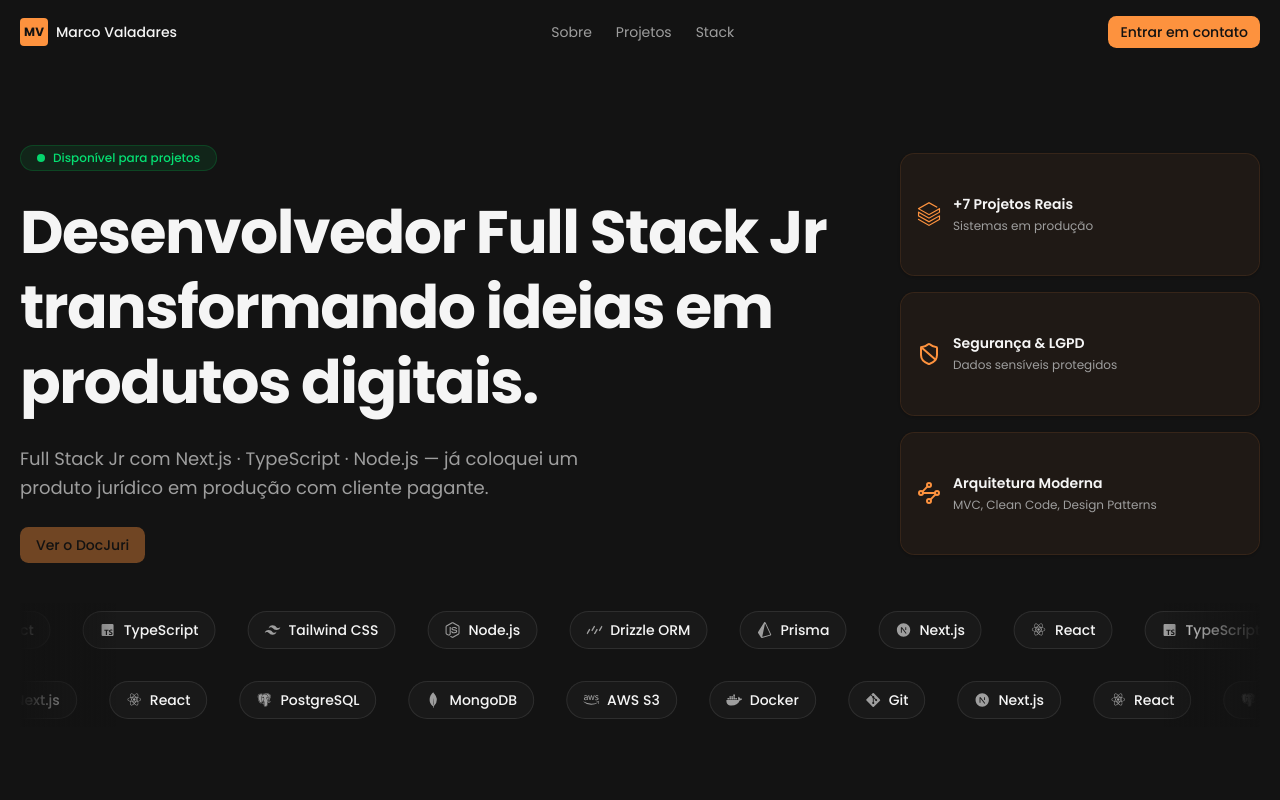
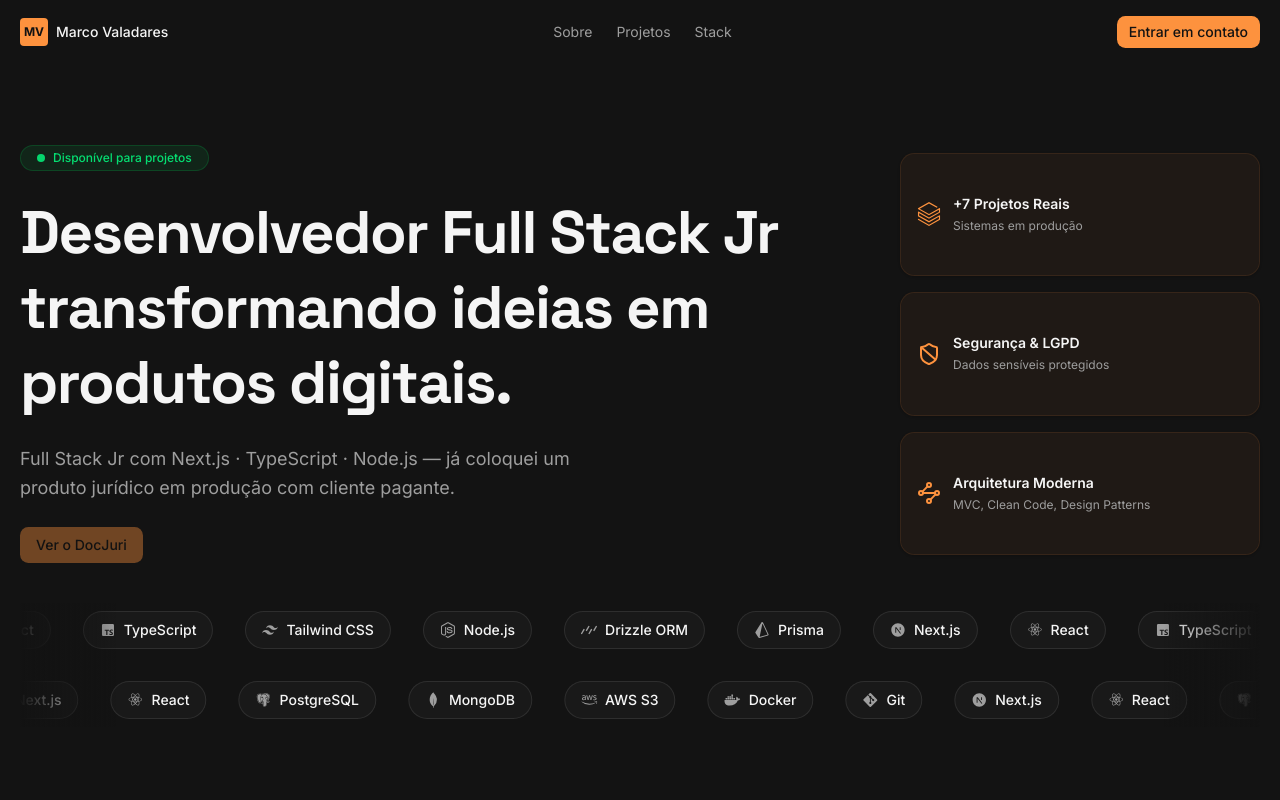
Before and after one commit to marcovaladaress/portfolio, a Next.js app: page / in a window 1280 px wide. Shown: the top 800 px of the page. Built offline with nearby package versions, Linux system fonts and the light colour scheme.

Commit message:
feat(layout): use inter and space grotesk fonts and add seo metadata

```diff
--- a/app/layout.tsx
+++ b/app/layout.tsx
@@ -1,17 +1,33 @@
 import type { Metadata } from "next";
-import { Poppins } from "next/font/google";
+import { Inter, Space_Grotesk } from "next/font/google";
 import "./globals.css";
 
-const poppins = Poppins({
+const inter = Inter({
   subsets: ["latin"],
-  weight: ["200", "400", "500", "600", "700", "800", "900"],
-  variable: "--font-poppins",
+  variable: "--font-inter",
+});
+
+const spaceGrotesk = Space_Grotesk({
+  subsets: ["latin"],
+  weight: ["400", "500", "600", "700"],
+  variable: "--font-space-grotesk",
 });
 
 export const metadata: Metadata = {
-  title: "Marco Valadares — Full Stack Developer",
+  metadataBase: new URL("https://www.marcovsfernandes.com"),
+  title: "Marco Valadares — Desenvolvedor Full Stack",
   description:
-    "Desenvolvedor Full Stack focado em SaaS com Next.js, TypeScript e Node.js. Criador do DocJuri, plataforma jurídica em produção.",
+    "Desenvolvedor Full Stack Júnior (Next.js, React, TypeScript, Node.js, PostgreSQL) em São Luís – MA. Criador do DocJuri, SaaS de gestão de contratos jurídicos em produção.",
+  openGraph: {
+    title: "Marco Valadares — Desenvolvedor Full Stack",
+    description:
+      "Criador do DocJuri, SaaS jurídico em produção. Next.js, TypeScript, Node.js e PostgreSQL.",
+    url: "/",
+    siteName: "Marco Valadares",
+    locale: "pt_BR",
+    type: "website",
+    images: [{ url: "/docjuri-login.png" }],
+  },
 };
 
 export default function RootLayout({
@@ -21,7 +37,9 @@ export default function RootLayout({
 }>) {
   return (
     <html lang="pt-BR" className="dark">
-      <body className={poppins.className}>{children}</body>
+      <body className={`${inter.variable} ${spaceGrotesk.variable} font-sans`}>
+        {children}
+      </body>
     </html>
   );
 }
```
